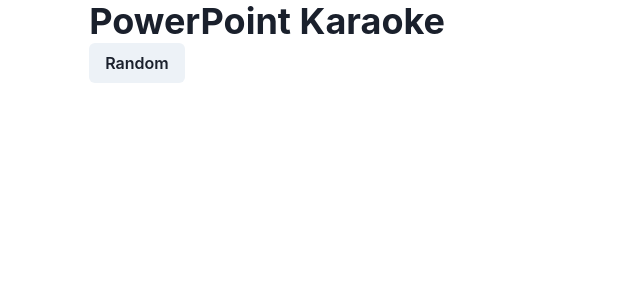
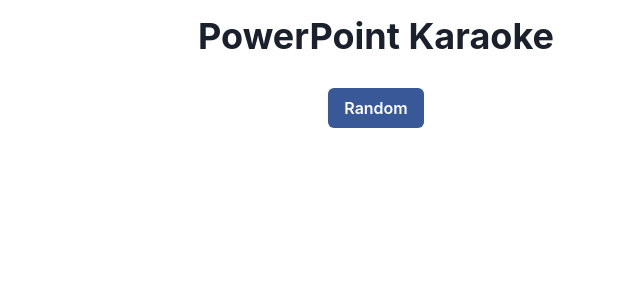
Before and after one commit to dustatron/power-point-karaoke, a Next.js app: page / in a window 1280 px wide. Shown: the top 300 px of the page, without its empty margins (264-904 px from the left). Built offline with nearby package versions, Linux system fonts and the light colour scheme.

Commit message:
Update package.json

```diff
--- a/package.json
+++ b/package.json
@@ -2,7 +2,6 @@
   "name": "ppt-karaoke",
   "version": "0.1.0",
   "private": true,
-  "type": "module",
   "scripts": {
     "dev": "next dev",
     "build": "next build",
--- a/src/app/page.tsx
+++ b/src/app/page.tsx
@@ -1,5 +1,5 @@
 "use client";
-import { Button, Container, Heading } from "@chakra-ui/react";
+import { Button, Container, Heading, Flex } from "@chakra-ui/react";
 import Link from "next/link";
 import { useRouter } from "next/navigation";
 import presentations from "../presentations";
@@ -15,14 +15,23 @@
   };
   return (
     <main>
-      <Container>
-        <Heading>PowerPoint Karaoke</Heading>
-        <Button onClick={() => handleGoToRandom()}>Random</Button>
-        <Link
-          href={{
-            pathname: "/present/" + selected,
-          }}
-        ></Link>
+      <Container padding="15px">
+        <Heading textAlign="center">PowerPoint Karaoke</Heading>
+        <Flex
+          padding={5}
+          justifyContent="center"
+          alignItems="center"
+          height="100px"
+        >
+          <Button onClick={() => handleGoToRandom()} colorScheme="facebook">
+            Random
+          </Button>
+          <Link
+            href={{
+              pathname: "/present/" + selected,
+            }}
+          ></Link>
+        </Flex>
       </Container>
     </main>
   );
```
